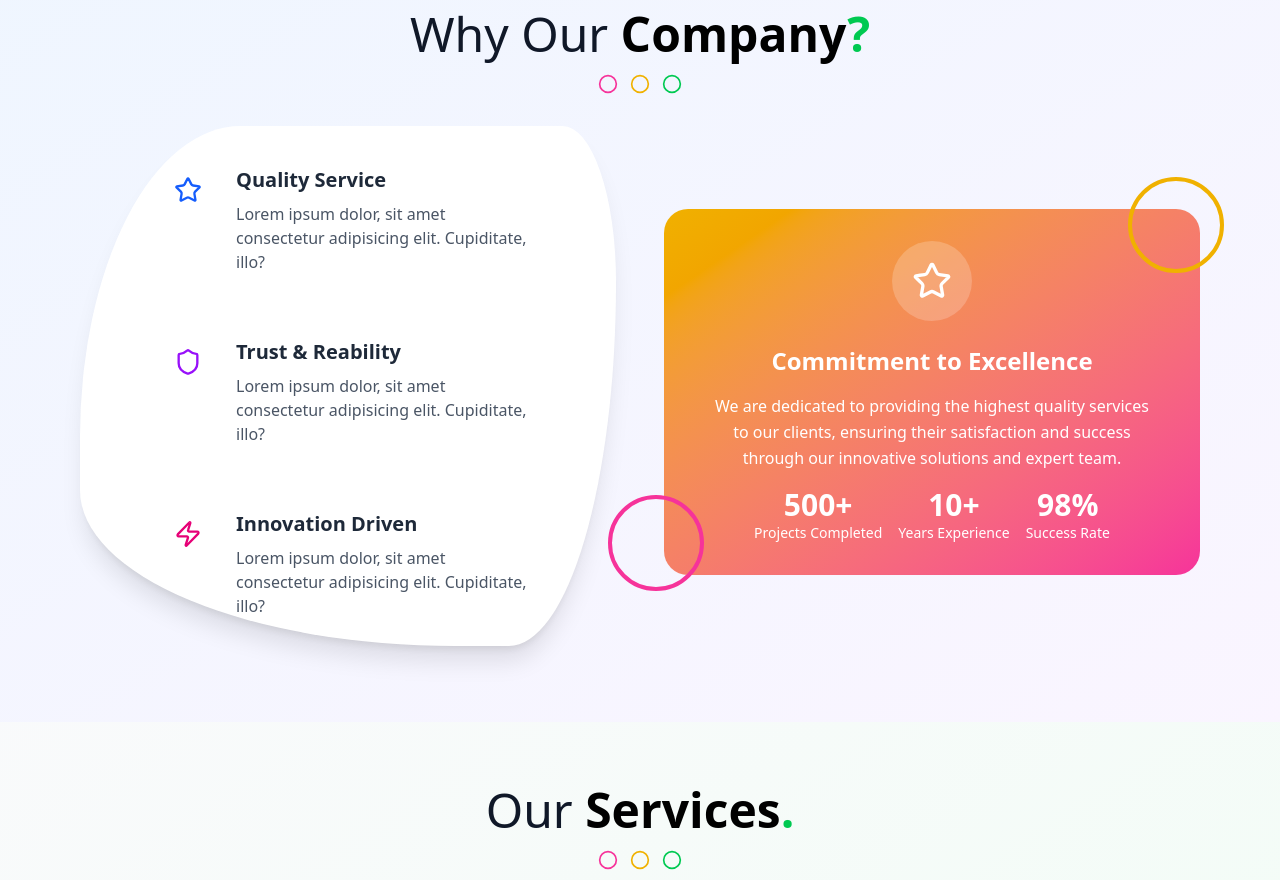
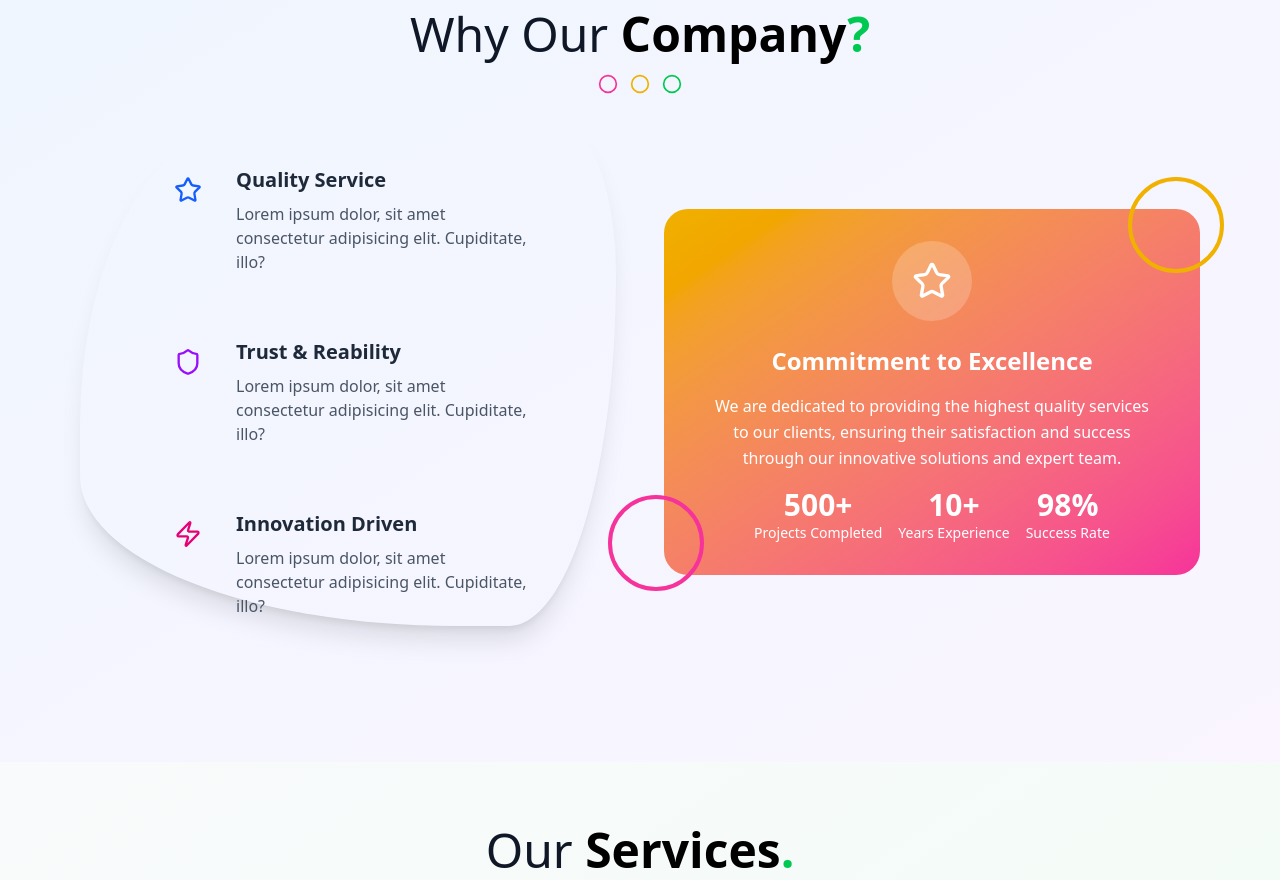
Before and after one commit to imamteguh/compro-panda-react, a React (Vite) app: page / in a window 1280 px wide. Shown: the part 1520-2400 px from the top of the page. Built offline with nearby package versions, Linux system fonts and the light colour scheme.

Commit message:
fix: ganti tinggi our company section left

```diff
--- a/src/components/OurCompany.jsx
+++ b/src/components/OurCompany.jsx
@@ -18,9 +18,9 @@
             <Circle className="text-green-500 w-5 h-5" />
           </div>
         </div>
-        <div className="grid grid-cols-1 sm:grid-cols-2 gap-8 md:gap-12 items-center">
+        <div className="grid grid-cols-1 sm:grid-cols-2 gap-8 md:gap-12 items-center mb-10">
           <div className="relative w-full flex justify-center order-2 lg:order-1">
-            <div className="bg-white w-full max-w-md lg:max-w-lg xl:max-w-xl h-[460px] md:h-[500px] lg:h-[520px]
+            <div className="w-full max-w-md lg:max-w-lg xl:max-w-xl h-[460px] md:h-[480px] lg:h-[500px]
               overflow-hidden shadow-lg md:shadow-xl absolute top-0 z-0
               rounded-[30%_10%_20%_70%/60%_30%_70%_30%]"
               data-aos="fade-right" data-aos-delay="100">
```
